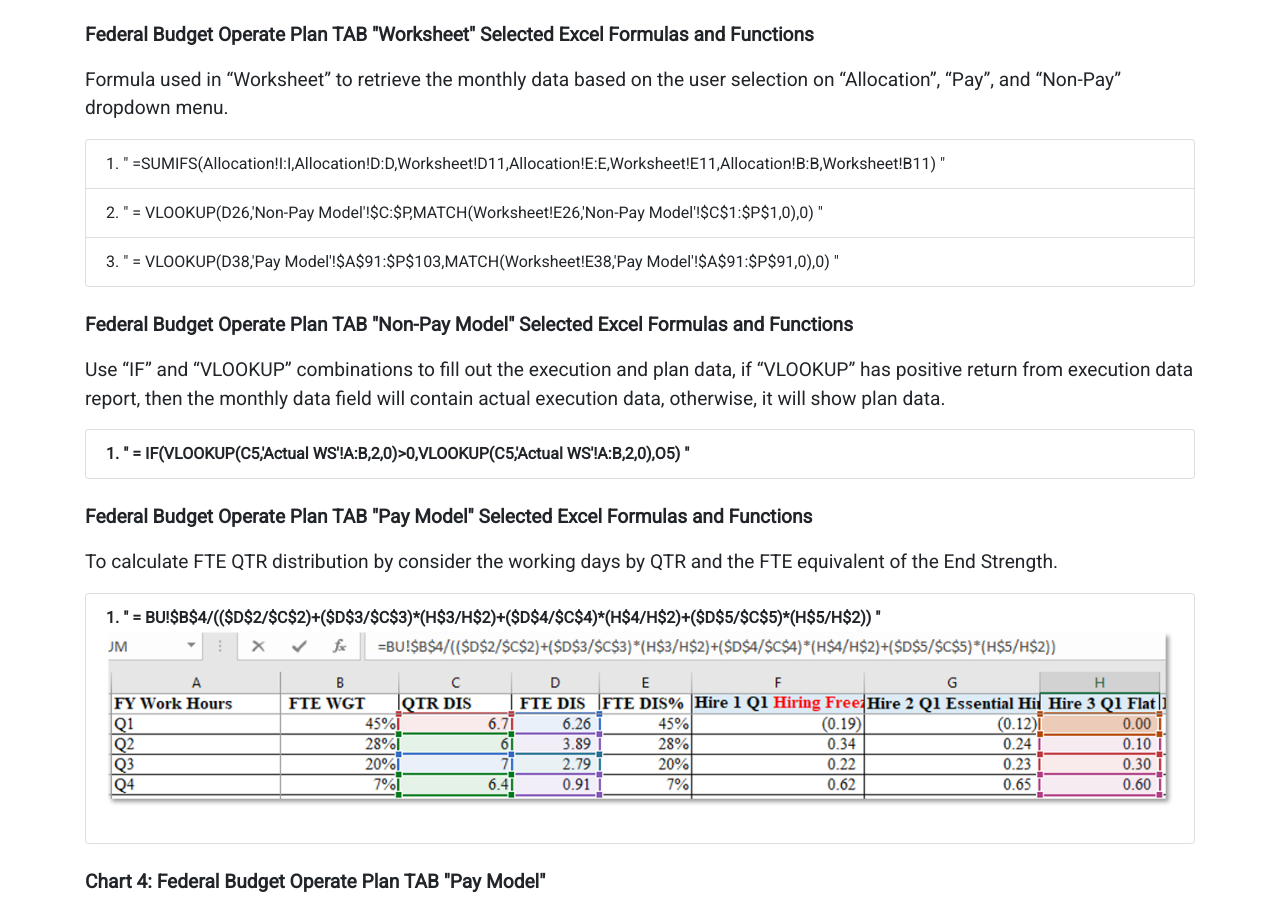
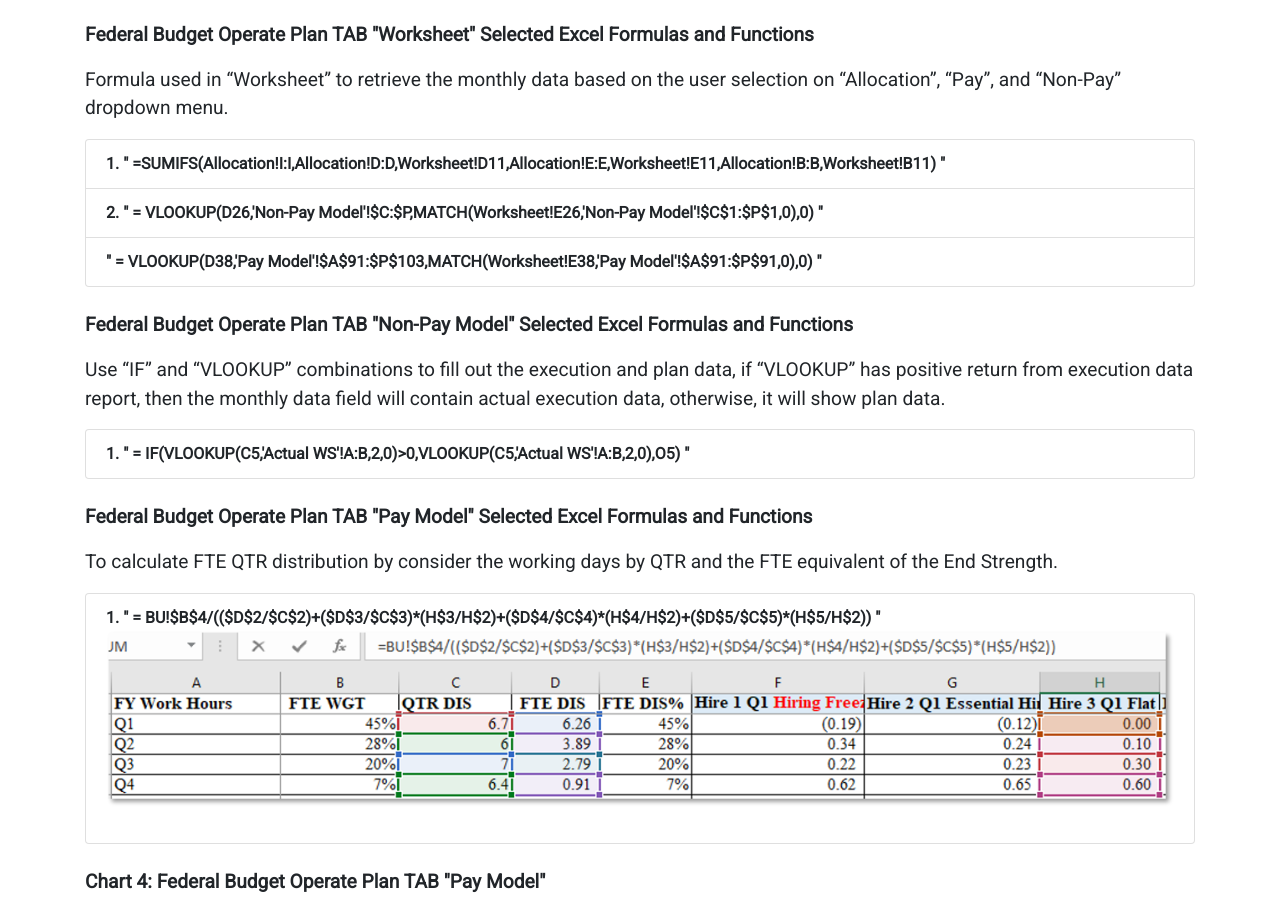
Before and after one commit to budgetmatter/budgetmatter.github.io, a website: page project7/project7.html in a window 1280 px wide. Shown: the part 3420-4331 px from the top of the page. Drawn offline with Linux system fonts and the light colour scheme.

Commit message:
Add files via upload

```diff
--- a/project7/project7.html
+++ b/project7/project7.html
@@ -172,14 +172,14 @@
     <p style="font-size:larger;"> Formula used in “Worksheet” to retrieve the monthly data based on the user
       selection on “Allocation”, “Pay”, and “Non-Pay” dropdown menu.</p>
     <ul class="list-group">
-      <li class="list-group-item">1. "
-        =SUMIFS(Allocation!I:I,Allocation!D:D,Worksheet!D11,Allocation!E:E,Worksheet!E11,Allocation!B:B,Worksheet!B11) "
+      <li class="list-group-item"><b>1. "
+        =SUMIFS(Allocation!I:I,Allocation!D:D,Worksheet!D11,Allocation!E:E,Worksheet!E11,Allocation!B:B,Worksheet!B11) "</b>
       </li>
-      <li class="list-group-item">2. " = VLOOKUP(D26,'Non-Pay Model'!$C:$P,MATCH(Worksheet!E26,'Non-Pay
-        Model'!$C$1:$P$1,0),0) "
+      <li class="list-group-item"><b>2. " = VLOOKUP(D26,'Non-Pay Model'!$C:$P,MATCH(Worksheet!E26,'Non-Pay
+        Model'!$C$1:$P$1,0),0) "</b>
       </li>
-      <li class="list-group-item">3. " = VLOOKUP(D38,'Pay Model'!$A$91:$P$103,MATCH(Worksheet!E38,'Pay
-        Model'!$A$91:$P$91,0),0) "</li>
+      <li class="list-group-item"><b>" = VLOOKUP(D38,'Pay Model'!$A$91:$P$103,MATCH(Worksheet!E38,'Pay
+        Model'!$A$91:$P$91,0),0) "</b> </li>
     </ul>
     <br>
 
@@ -198,7 +198,8 @@
     <ul class="list-group">
       <li class="list-group-item"><b>1.
           " = BU!$B$4/(($D$2/$C$2)+($D$3/$C$3)*(H$3/H$2)+($D$4/$C$4)*(H$4/H$2)+($D$5/$C$5)*(H$5/H$2)) "</b>
-          <br>    <a href="#"><img class="img-fluid rounded mb-4" src="project7-paymodelcalcu.png"
+          <br>
+          <a href="#"><img class="img-fluid rounded mb-4" src="project7-paymodelcalcu.png"
             alt=""></a>
       </li>
     </ul>
@@ -206,7 +207,7 @@
 
       <p style="font-size:larger;"> <b>Chart 4: Federal Budget Operate Plan TAB "Pay Model"</b> </p>
       <ul class="list-group">
-        <li class="list-group-item">    <a href="#"><img class="img-fluid rounded mb-4" src="project7-paymodel.png"
+        <li class="list-group-item"><a href="#"><img class="img-fluid rounded mb-4" src="project7-paymodel.png"
           alt=""></a>
         </li>
       </ul>
```
